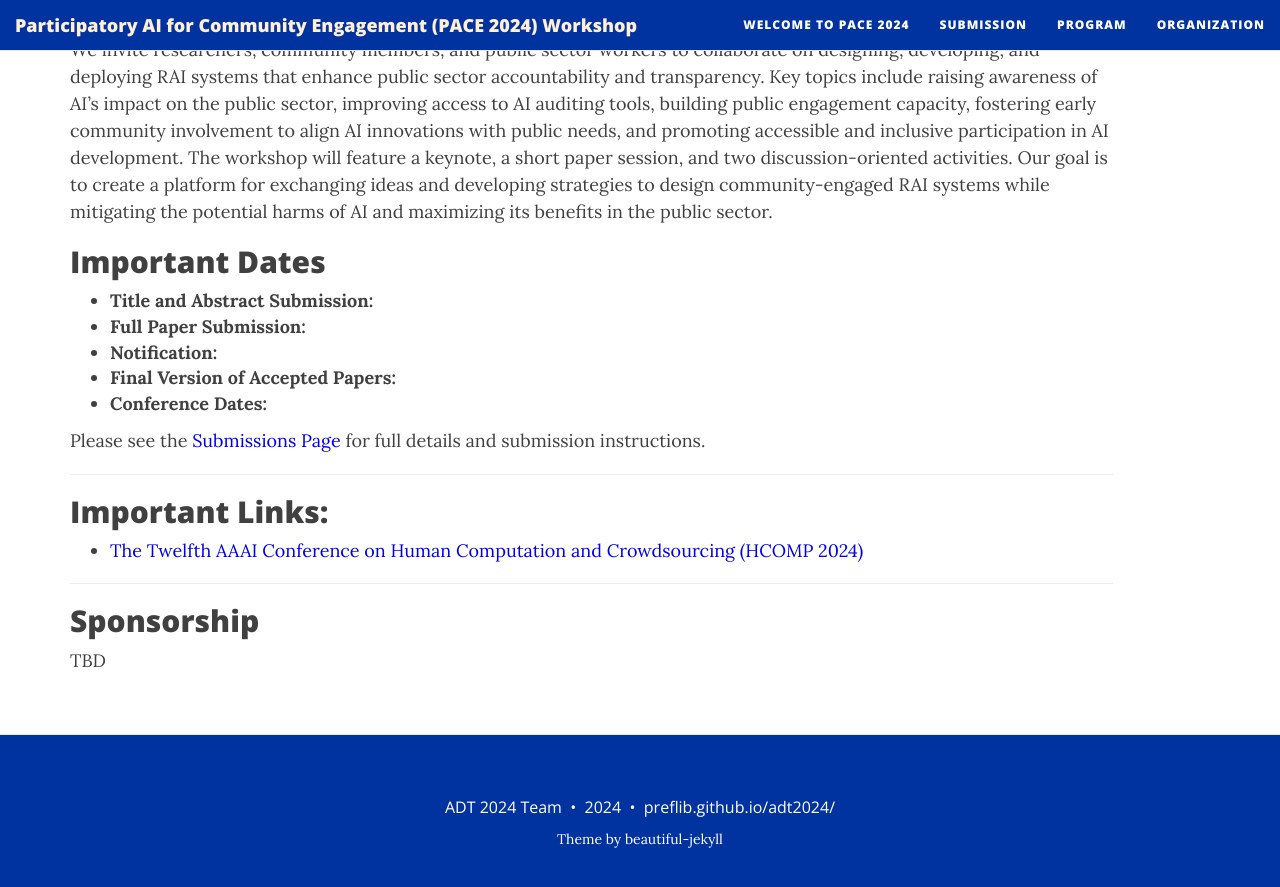
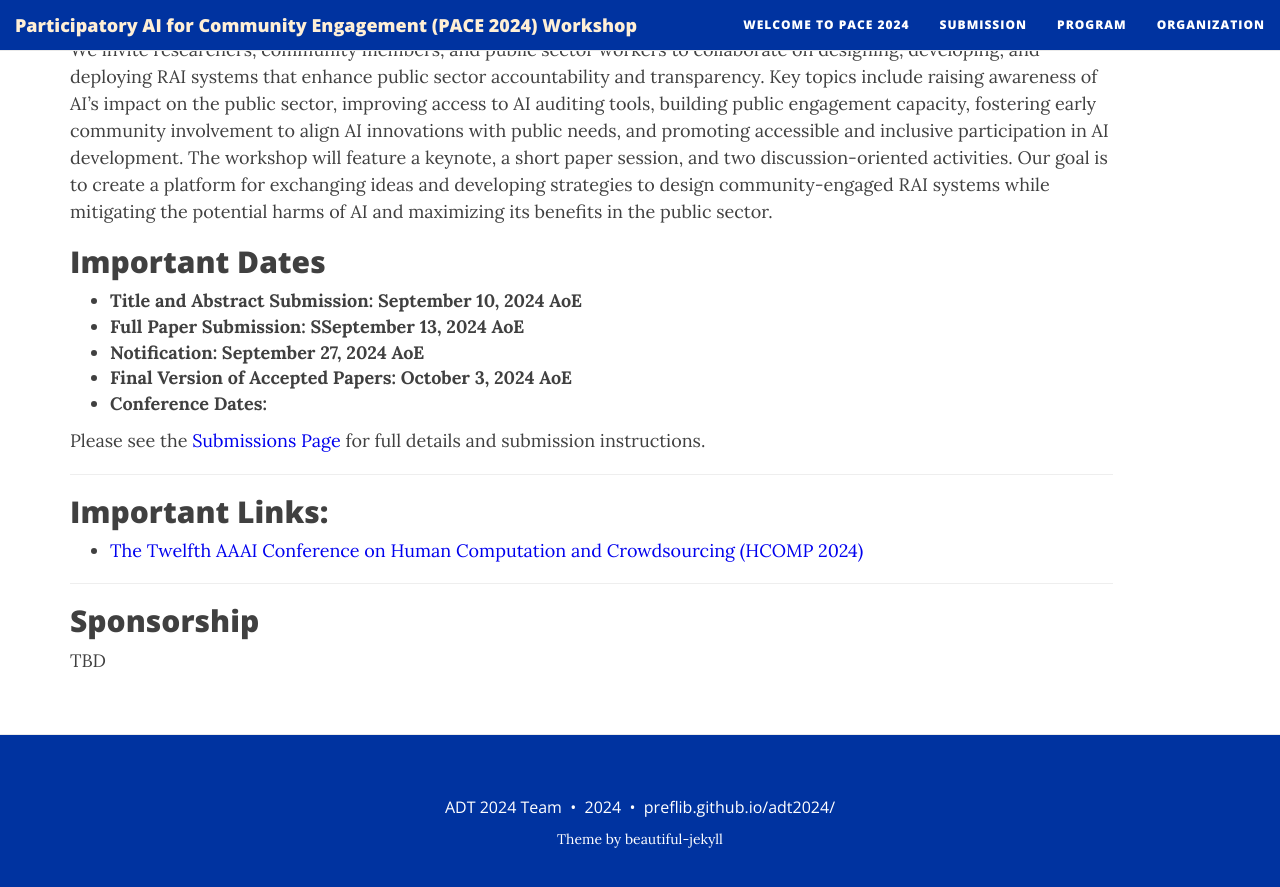
Before and after one commit to TulaneCS/PACE, a Jekyll site: the page built from index.md, in a window 1280 px wide and 900 px high, scrolled down 1626 px. Shown: the top 887 px of the window. Built offline with Jekyll 4.4.1, drawn with Linux system fonts in a browser that asks for light colours; nearby versions of some CDN libraries.

Commit message:
updated dates

```diff
--- a/index.md
+++ b/index.md
@@ -11,10 +11,10 @@ published: true
 Public sector leverages artificial intelligence (AI) to enhance the efficiency, transparency, and accountability of civic operations and public services. This includes initiatives such as predictive waste management, facial recognition for identification, and advanced tools in the criminal justice system. While public-sector AI can improve efficiency and accountability, it also has the potential to perpetuate biases, infringe on privacy, and marginalize vulnerable groups. Responsible AI (RAI) research aims to address these concerns by focusing on fairness and equity through participatory AI. We invite researchers, community members, and public sector workers to collaborate on designing, developing, and deploying RAI systems that enhance public sector accountability and transparency. Key topics include raising awareness of AI's impact on the public sector, improving access to AI auditing tools, building public engagement capacity, fostering early community involvement to align AI innovations with public needs, and promoting accessible and inclusive participation in AI development. The workshop will feature a keynote, a short paper session, and two discussion-oriented activities. Our goal is to create a platform for exchanging ideas and developing strategies to design community-engaged RAI systems while mitigating the  potential harms of AI and maximizing its benefits in the public sector.
 
 ## Important Dates
-* **Title and Abstract Submission:**
-* **Full Paper Submission:**
-* **Notification:**
-* **Final Version of Accepted Papers:**
+* **Title and Abstract Submission: September 10, 2024 AoE**
+* **Full Paper Submission: SSeptember 13, 2024 AoE**
+* **Notification: September 27, 2024 AoE**
+* **Final Version of Accepted Papers: October 3, 2024 AoE**
 * **Conference Dates:**
 
 Please see the [Submissions Page](./submission) for full details and submission instructions.
```
